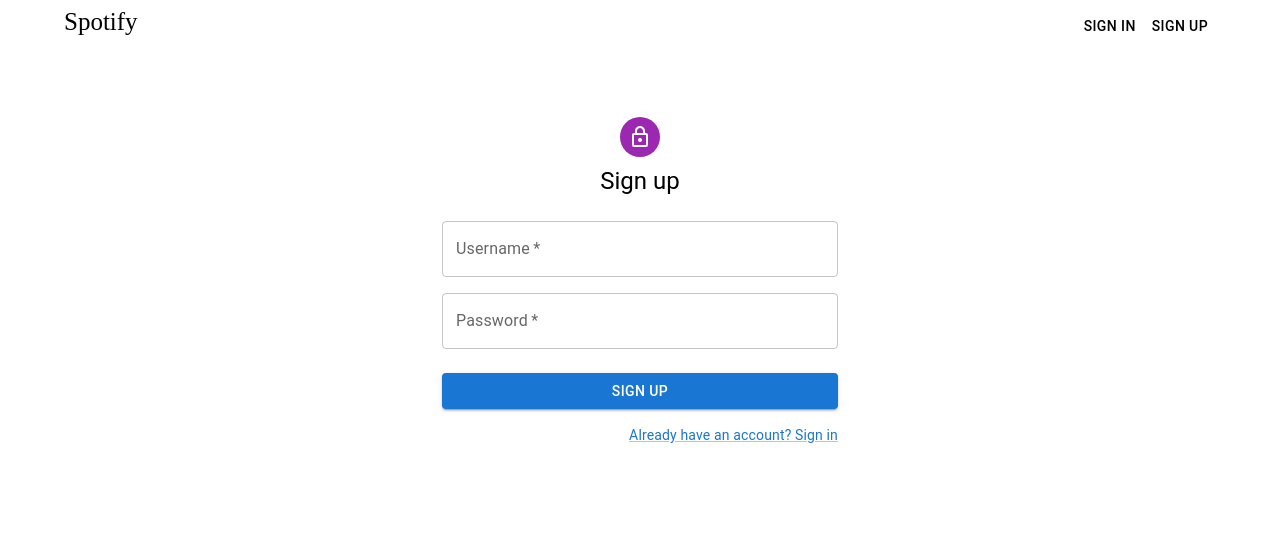
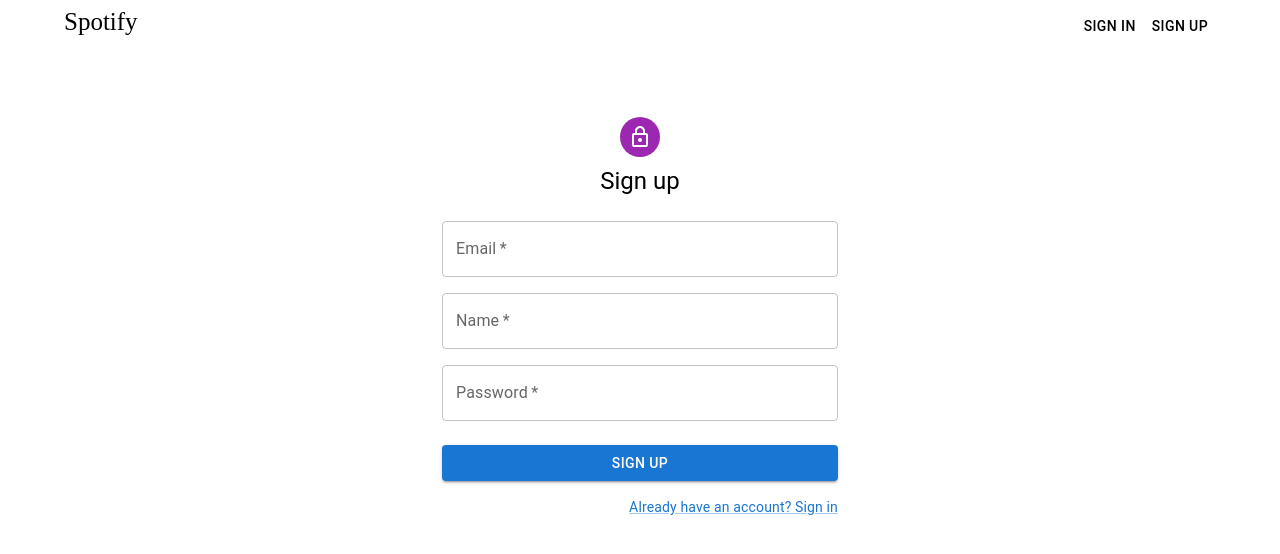
Before and after one commit to limbonalim/spotify, a React (Vite) app in the folder frontend/: page /register in a window 1280 px wide. Shown: the top 554 px of the page. Built offline with nearby package versions, Linux system fonts and the light colour scheme; no server answers.

Commit message:
HW#91 added displayName field for IRegisterForm

```diff
--- a/frontend/src/containers/Users/Register.tsx
+++ b/frontend/src/containers/Users/Register.tsx
@@ -14,8 +14,9 @@
   const navigate = useNavigate();
 
   const [state, setState] = useState<IRegisterForm>({
-    username: '',
-    password: ''
+    email: '',
+    password: '',
+    displayName: '',
   });
 
   const getFieldError = (fieldName: string) => {
@@ -63,13 +64,24 @@
               <TextField
                 sx={{width: '100%'}}
                 required
-                label="Username"
-                name="username"
-                value={state.username}
+                label="Email"
+                name="email"
+                type="email"
+                value={state.email}
                 onChange={onChange}
                 error={Boolean(getFieldError('username'))}
                 helperText={getFieldError('username')}
                 autoComplete="new-username"
+              />
+            </Grid>
+            <Grid item xs={12}>
+              <TextField
+                sx={{width: '100%'}}
+                required
+                name="displayName"
+                label="Name"
+                value={state.displayName}
+                onChange={onChange}
               />
             </Grid>
             <Grid item xs={12}>
```
Also changed, not shown: frontend/src/types.d.ts (+6 -3 lines).
